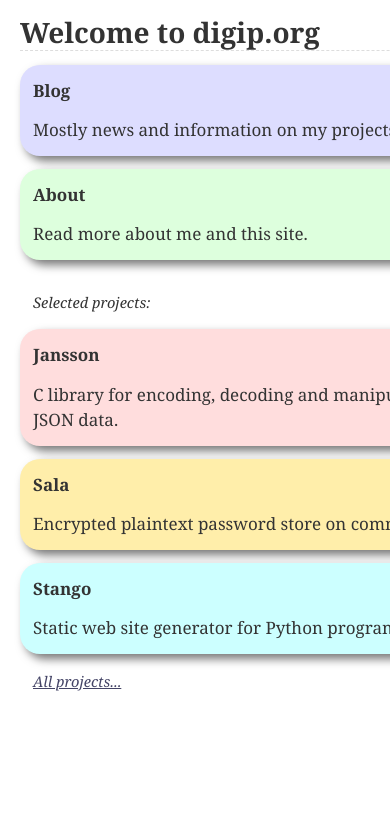
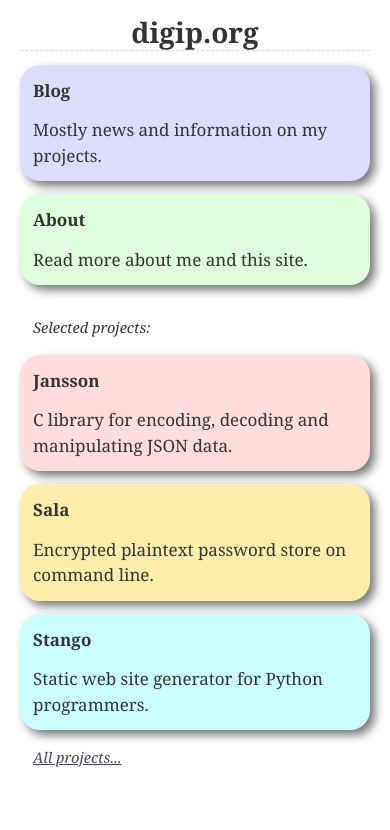
Before and after one commit to akheron/www.digip.org, a Python web app: template templates/index.html in a window 390 px wide; the page is wider, and only the part inside the window is pictured. Shown: the top 830 px of that part. Run offline with Jinja, Linux system fonts and the light colour scheme; the template is opened without the code that fills it, so the values that code supplies are empty; some libraries are stand-ins or nearby versions.

Commit message:
Be more mobile friendly

```diff
--- a/static/css/base.css
+++ b/static/css/base.css
@@ -8,7 +8,6 @@ body {
 #container {
     margin: 0 auto;
     padding: 20px;
-    min-width: 470px;
     max-width: 760px;
     background-color: #fff;
 }
--- a/static/css/index.css
+++ b/static/css/index.css
@@ -1,9 +1,16 @@
+#container {
+    max-width: 480px;
+}
+
+h1 {
+    text-align: center;
+}
+
 #areas {
     margin-bottom: 40px;
 }
 
 #areas > div {
-    max-width: 625px;
     margin: 13px 0;
     padding: 13px;
 
--- a/templates/index.html
+++ b/templates/index.html
@@ -12,7 +12,7 @@
 {% endblock %}
 
 {% block content %}
-<h1>Welcome to digip.org</h1>
+<h1>digip.org</h1>
 
 <div id="areas">
   <div id="blog">
```
